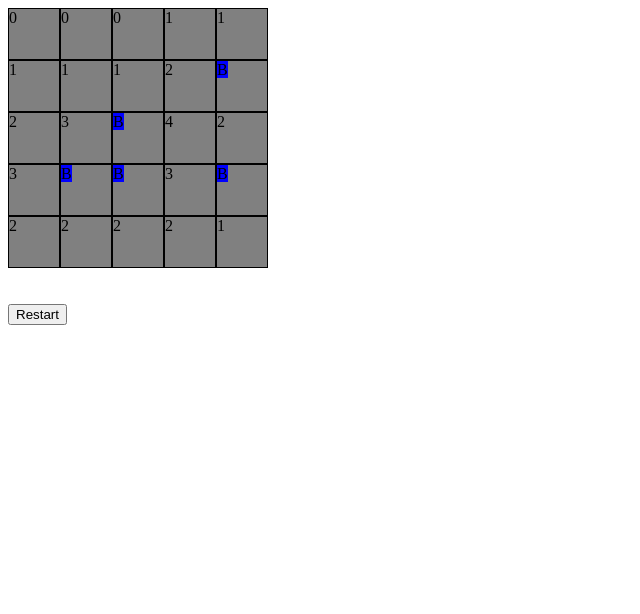
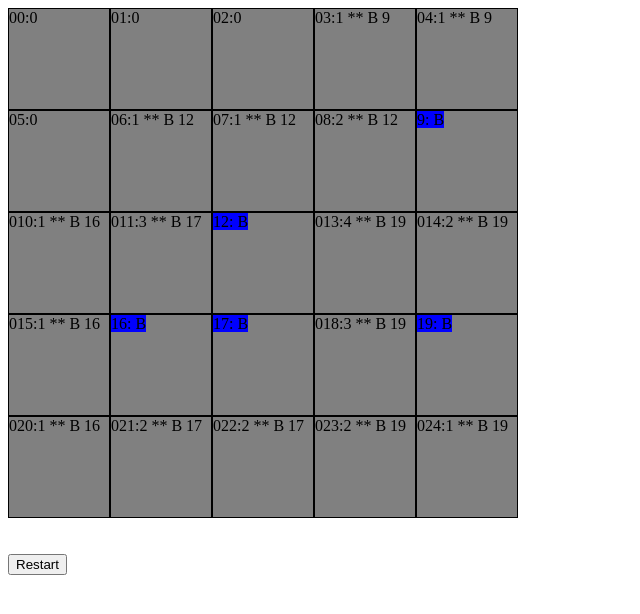
Before and after one commit to Systemicdrift/minesweeper-test, a plain HTML site: page index.html in a window 1280 px wide. Shown: the whole page, without its empty margins (0-640 px from the left). Drawn offline with Linux system fonts and the light colour scheme.

Commit message:
fix edge cases

```diff
--- a/index.html
+++ b/index.html
@@ -7,8 +7,8 @@
         #tile, .tile
         {
             /* display: none; */
-            height: 50px;
-            width: 50px;
+            height: 100px;
+            width: 100px;
             border: 1px solid black;
         }
         .closed {
--- a/js/minesweeper.js
+++ b/js/minesweeper.js
@@ -22,7 +22,7 @@ function buildBoard($, config) {
         tile.data('index', i);
         tile.data('val', boardMeta[i]);
         if(boardMeta[i] == "B") {
-            tile.html('<span>'+ boardMeta[i] +'</span>');
+            tile.html('<span>'+ i + ': '+ boardMeta[i] +'</span>');
         } else {
             tile.html(boardMeta[i]);
         }
@@ -47,20 +47,31 @@ function generateBoard(num, bombs) {
     }
     for(let j = 0; j < tiles.length; j++) {
         let count = 0;
+        let other = "";
         for(let x=-1; x < 2; x++) {
             for(let y=-1; y < 2; y++) {
-                if(x == 0 && y == 0) {
+                let pos = j + (x * config.startX + y);
+                if((x == 0 && y == 0)
+                    || pos < 0
+                    || pos > tiles.length
+                    || ((j + 1) % config.startX == 0 && y > 0)
+                    || ((j) % config.startX == 0 && y < 0)
+                )
+                {
                     continue;
                 }
-                let pos = x * config.startX + y;
-                let item = tiles[j + pos];
+
+                let item = tiles[pos];
                 if(item == "B") {
                     count++;
+                    other = ' ** ' + item + ' ' +pos;
+                    console.log('other *********', other)
                 }
+
             }
         }
         if(tiles[j] != "B") {
-            tiles[j] = count;
+            tiles[j] += j + ':' + count + other;
         }
     }
     return tiles;
@@ -126,7 +137,7 @@ $(document).ready(function() {
     config.startX = 5;
     config.startY = 5;
     config.bombs = 5;
-    config.tileWidth = 52;
+    config.tileWidth = 102;
     config.tileTpl = '<div class="closed tile" onclick="checkTile(this)"></div>';
     buildBoard($, config);
 });
```
